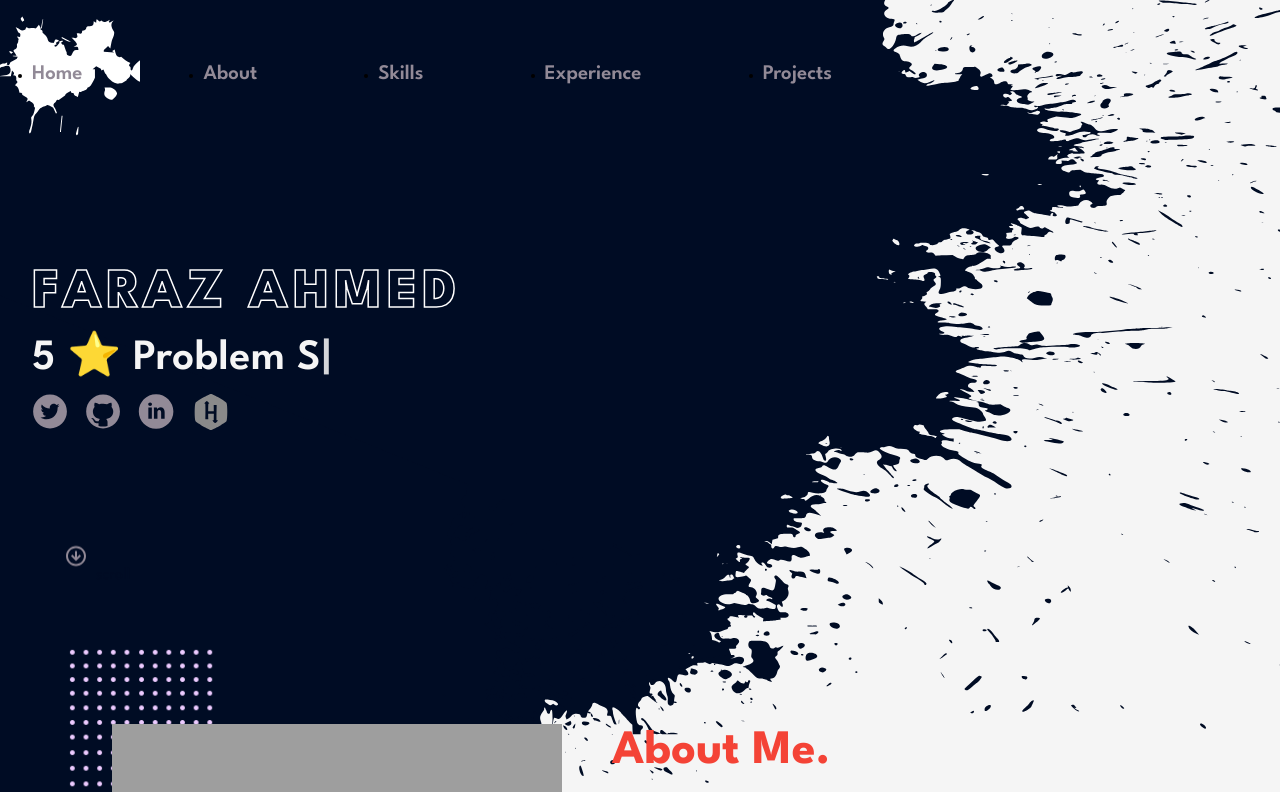
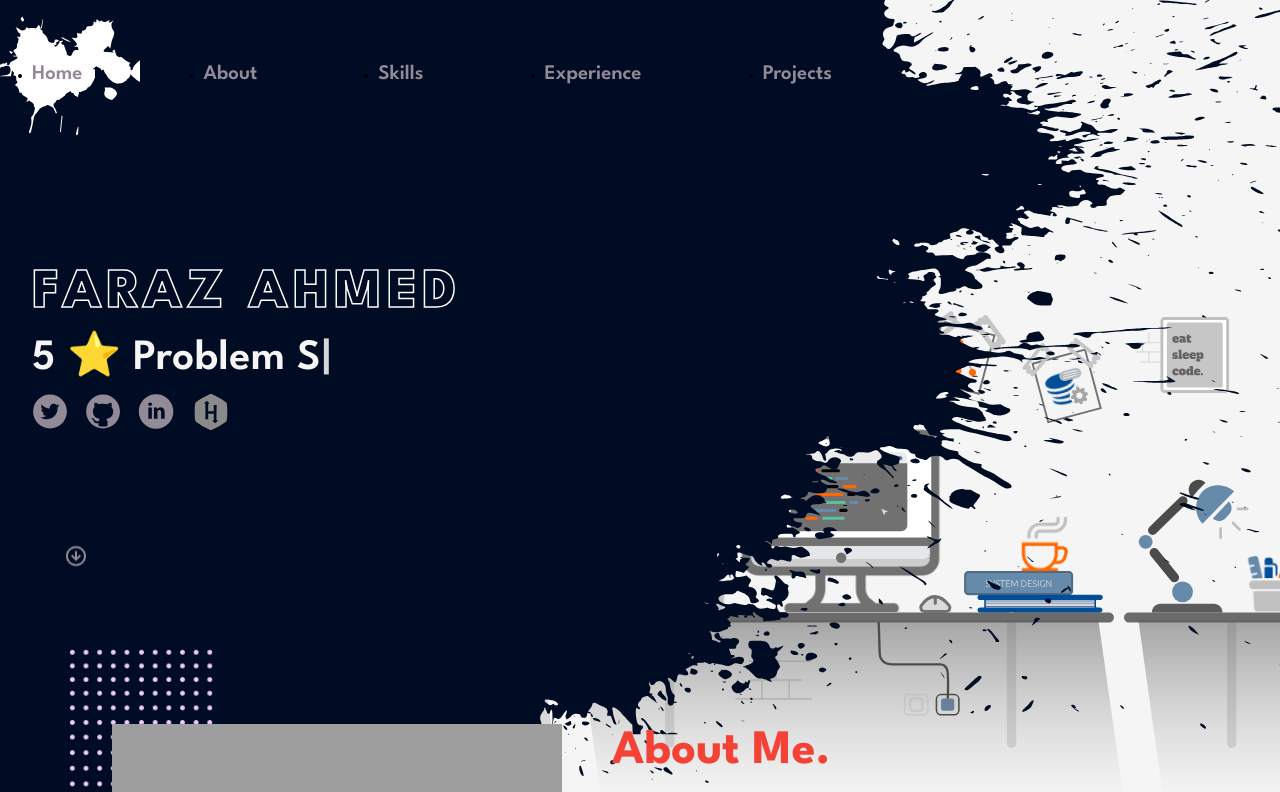
Before and after one commit to GeekkyCoder/Portfolio-2023, a React (Vite) app: page / in a window 1280 px wide. Shown: the top 792 px of the page. Built offline with nearby package versions, Linux system fonts and the light colour scheme; grey boxes are pictures that could not be loaded.

Commit message:
new build

```diff
--- a/src/App.tsx
+++ b/src/App.tsx
@@ -1,11 +1,32 @@
 import "./App.css";
 import LandingPage from "./pages/landing/landing.page";
-
+import { Box } from "./constants/mui.constants";
+// import {Box}  from "@mui/material";
+import CodeBg from "./assets/code.svg";
 
 function App() {
-  return <>
-    <LandingPage/>
-  </>
+  return (
+    <>
+      <Box
+        sx={{
+          position: "relative",
+          ":before": {
+            content: "''",
+            backgroundImage: `url(${CodeBg})`,
+            backgroundPosition: "left",
+            backgroundSize: "contain",
+            position: "absolute",
+            width: "100%",
+            height: "500px",
+            top: 300,
+            zIndex: -100,
+          },
+        }}
+      >
+        <LandingPage />
+      </Box>
+    </>
+  );
 }
 
 export default App;
```
Also changed, not shown: src/pages/landing/landing.page.tsx (+3 -5 lines), src/assets/code.svg (added), 4 other files (tests, documents, lock files or other folders).
